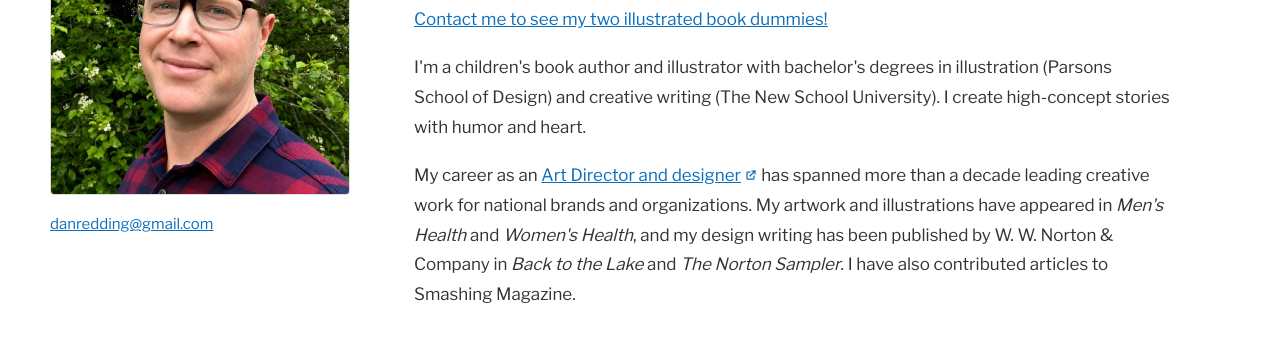
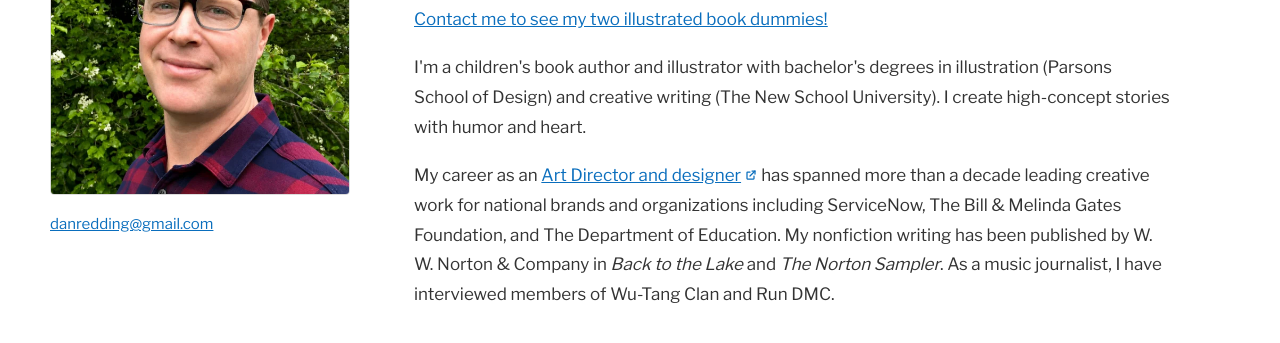
Before and after one commit to dan-redding/danredding-site, a plain HTML site: page about.html in a window 1280 px wide. Shown: the part 247-590 px from the top of the page. Drawn offline with nearby package versions, Linux system fonts and the light colour scheme.

Commit message:
Add files via upload

```diff
--- a/about.html
+++ b/about.html
@@ -47,7 +47,7 @@
         <div class="prose">
           <p><a href="mailto:danredding@gmail.com?subject=Book%20dummies">Contact me to see my two illustrated book dummies!</a></p>
           <p>I'm a children's book author and illustrator with bachelor's degrees in illustration (Parsons School of Design) and creative writing (The New School University). I create high-concept stories with humor and heart.</p>
-          <p>My career as an <a href="https://reddingdesign.com" class="ext" target="_blank" rel="noopener">Art Director and designer<span class="sr-only"> (opens in a new tab)</span></a> has spanned more than a decade leading creative work for national brands and organizations. My artwork and illustrations have appeared in <em>Men's Health</em> and <em>Women's Health</em>, and my design writing has been published by W. W. Norton &amp; Company in <em>Back to the Lake</em> and <em>The Norton Sampler</em>. I have also contributed articles to Smashing Magazine.</p>
+          <p>My career as an <a href="https://reddingdesign.com" class="ext" target="_blank" rel="noopener">Art Director and designer<span class="sr-only"> (opens in a new tab)</span></a> has spanned more than a decade leading creative work for national brands and  organizations including ServiceNow, The Bill & Melinda Gates Foundation, and The Department of Education. My nonfiction writing has been published by W. W. Norton & Company in <cite>Back to the Lake</cite> and <cite>The Norton Sampler</cite>. As a music journalist, I have interviewed members of Wu-Tang Clan and Run DMC.</p>
         </div>
 
         <div class="stat">
```
